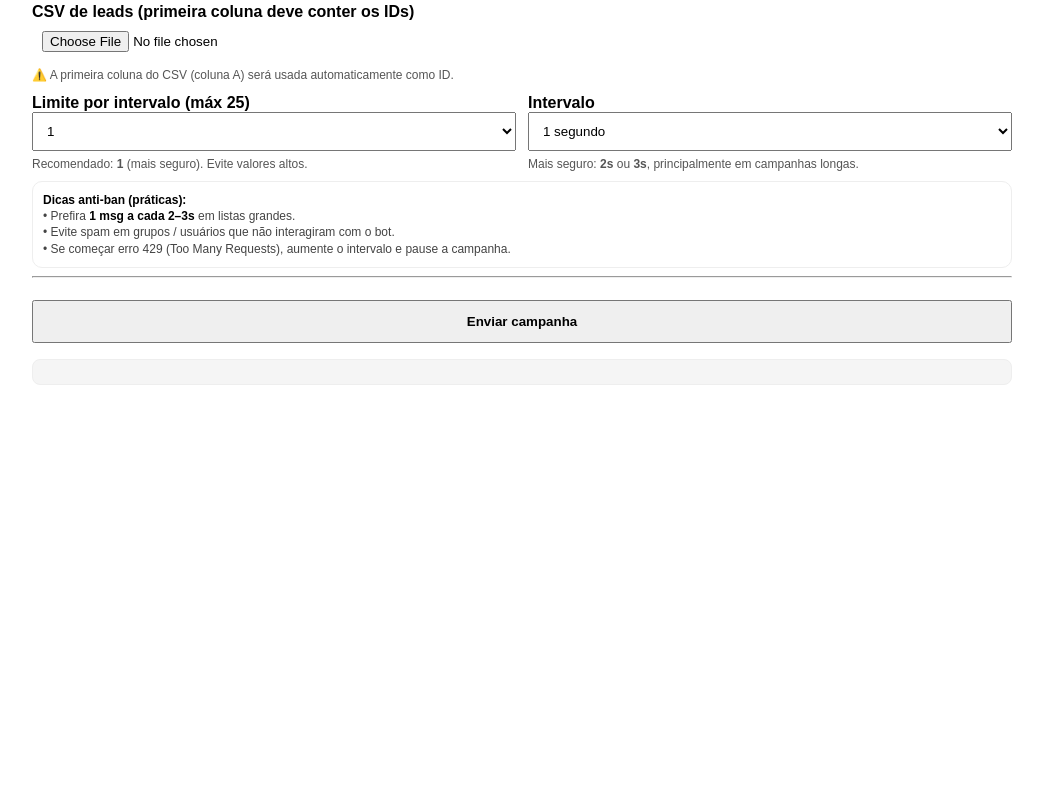
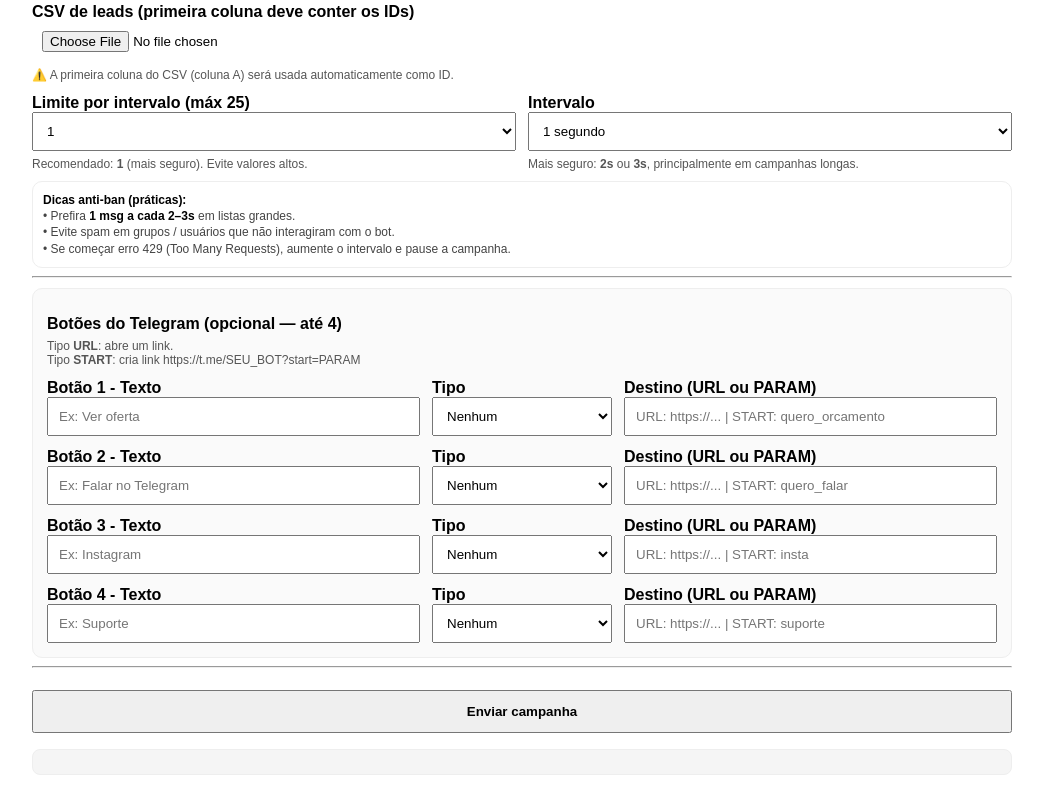
Before and after one commit to Dopumaru/Fila-de-disparos, a website: page public/index.html in a window 1280 px wide. Shown: the part 534-1335 px from the top of the page, without its empty margins (118-1161 px from the left). Before the commit the page ends 945 px from the top, so only its background shows below. Drawn offline with Linux system fonts and the light colour scheme.

Commit message:
Update index.html

```diff
--- a/public/index.html
+++ b/public/index.html
@@ -159,6 +159,65 @@
 
   <hr>
 
+  <!-- ✅ BLOCO DE BOTÕES (até 4) -->
+  <div class="box" id="buttonsBlock">
+    <label>Botões do Telegram (opcional — até 4)</label>
+    <div class="hint">
+      Tipo <b>URL</b>: abre um link.<br/>
+      Tipo <b>START</b>: cria link https://t.me/SEU_BOT?start=PARAM
+    </div>
+
+    <div class="row">
+      <div><label>Botão 1 - Texto</label><input id="b1Text" placeholder="Ex: Ver oferta" /></div>
+      <div style="max-width: 180px;"><label>Tipo</label>
+        <select id="b1Type">
+          <option value="none">Nenhum</option>
+          <option value="url">URL</option>
+          <option value="start">START</option>
+        </select>
+      </div>
+      <div><label>Destino (URL ou PARAM)</label><input id="b1Value" placeholder="URL: https://... | START: quero_orcamento" /></div>
+    </div>
+
+    <div class="row">
+      <div><label>Botão 2 - Texto</label><input id="b2Text" placeholder="Ex: Falar no Telegram" /></div>
+      <div style="max-width: 180px;"><label>Tipo</label>
+        <select id="b2Type">
+          <option value="none">Nenhum</option>
+          <option value="url">URL</option>
+          <option value="start">START</option>
+        </select>
+      </div>
+      <div><label>Destino (URL ou PARAM)</label><input id="b2Value" placeholder="URL: https://... | START: quero_falar" /></div>
+    </div>
+
+    <div class="row">
+      <div><label>Botão 3 - Texto</label><input id="b3Text" placeholder="Ex: Instagram" /></div>
+      <div style="max-width: 180px;"><label>Tipo</label>
+        <select id="b3Type">
+          <option value="none">Nenhum</option>
+          <option value="url">URL</option>
+          <option value="start">START</option>
+        </select>
+      </div>
+      <div><label>Destino (URL ou PARAM)</label><input id="b3Value" placeholder="URL: https://... | START: insta" /></div>
+    </div>
+
+    <div class="row">
+      <div><label>Botão 4 - Texto</label><input id="b4Text" placeholder="Ex: Suporte" /></div>
+      <div style="max-width: 180px;"><label>Tipo</label>
+        <select id="b4Type">
+          <option value="none">Nenhum</option>
+          <option value="url">URL</option>
+          <option value="start">START</option>
+        </select>
+      </div>
+      <div><label>Destino (URL ou PARAM)</label><input id="b4Value" placeholder="URL: https://... | START: suporte" /></div>
+    </div>
+  </div>
+
+  <hr>
+
   <div class="box" id="campaignBox" style="display:none;">
     <div class="campaignLine">
       <div>
```
